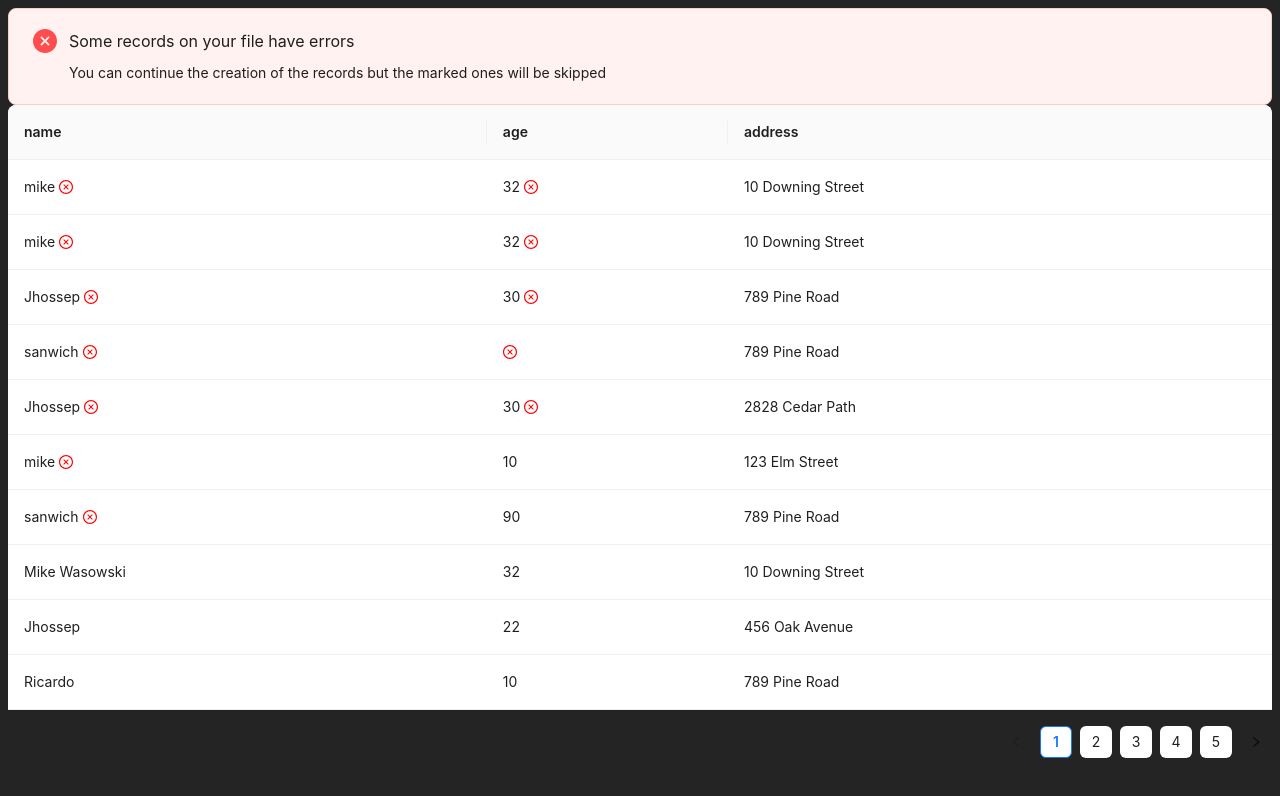
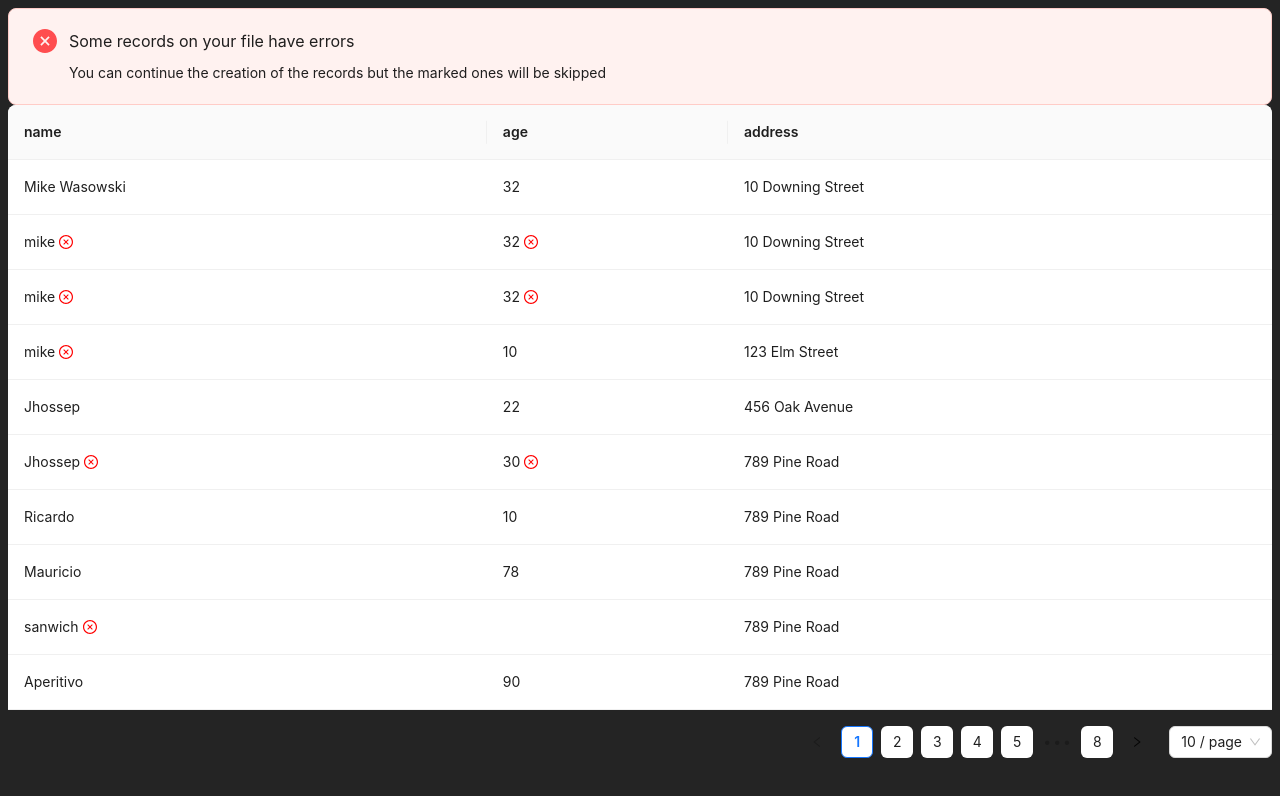
Before and after one commit to jhossepmartinez/table-error-tooltips, a React (Vite) app: page / in a window 1280 px wide. Shown: the top 796 px of the page. Built offline with nearby package versions, Linux system fonts and the light colour scheme.

Commit message:
omaga funciona

```diff
--- a/src/App.tsx
+++ b/src/App.tsx
@@ -13,7 +13,7 @@ import {  Validator } from './components/types';
 //
 // type Validator = (data: EnrichedDataSource[]) => EnrichedDataSource[];
 
-const validateDuplicatedNameAge: Validator = (data) => {
+const validateDuplicatedNameAge: Validator = (data, indexErrors) => {
     const seen = new Map<string, number>(); // Use a map to track the first occurrence index
     const updatedData = [...data]; // Create a mutable copy of the input array
 
@@ -23,6 +23,16 @@ const validateDuplicatedNameAge: Validator = (data) => {
 
         if (seen.has(key)) {
             const firstIndex = seen.get(key)!;
+            if (!indexErrors[index]) indexErrors[index] = {}
+            if (!indexErrors[firstIndex]) indexErrors[firstIndex] = {}
+            indexErrors[index]["name"] = []
+            indexErrors[index]["name"].push("Duplicated record")
+            indexErrors[firstIndex]["name"] = []
+            indexErrors[firstIndex]["name"].push("Duplicated record")
+            indexErrors[index]["age"] = []
+            indexErrors[index]["age"].push("Duplicated record")
+            indexErrors[firstIndex]["age"] = []
+            indexErrors[firstIndex]["age"].push("Duplicated record")
 
             // Update errors for the first occurrence
             const firstRecord = updatedData[firstIndex];
@@ -45,6 +55,7 @@ const validateDuplicatedNameAge: Validator = (data) => {
         } else {
             seen.set(key, index); // Record the index of the first occurrence
         }
+        if (index === data.length - 1) console.log("indexErrors", indexErrors)
 
         // Update the current record
         return updatedData[index] = {
@@ -55,8 +66,8 @@ const validateDuplicatedNameAge: Validator = (data) => {
 };
 
 // Validator for Jhossep's age
-const validateJhossepAgeErrors: Validator = (data) => {
-    return data.map(record => {
+const validateJhossepAgeErrors: Validator = (data, indexErrors) => {
+    return data.map((record, index) => {
         const errors: Record<string, string[]> = { ...record.errors };
 
         if (record.name === 'Jhossep' && record.age !== '22') {
@@ -64,6 +75,12 @@ const validateJhossepAgeErrors: Validator = (data) => {
             if (!errors.age) errors.age = [];
             errors.name.push("Jhossep needs to be 22");
             errors.age.push("Jhossep needs to be 22");
+
+            if (!indexErrors[index]) indexErrors[index] = {}
+            if (!indexErrors[index]["name"]) indexErrors[index]["name"] = []
+            indexErrors[index]["name"].push("Jhossep needs to be 22")
+            if (!indexErrors[index]["age"]) indexErrors[index]["age"] = []
+            indexErrors[index]["age"].push("Jhossep needs to be 22")
         }
 
         return {
@@ -74,13 +91,16 @@ const validateJhossepAgeErrors: Validator = (data) => {
 };
 
 // Validator for name capitalization
-const validateNameCapitalization: Validator = (data) => {
-    return data.map(record => {
+const validateNameCapitalization: Validator = (data, indexErrors) => {
+    return data.map((record, index) => {
         const errors: Record<string, string[]> = { ...record.errors };
 
         if (record.name && typeof record.name === "string" && record.name[0] !== record.name[0].toUpperCase()) {
             if (!errors.name) errors.name = [];
             errors.name.push("Name needs to be Capitalized");
+            if (!indexErrors[index]) indexErrors[index] = {}
+            if (!indexErrors[index]["name"]) indexErrors[index]["name"] = []
+            indexErrors[index]["name"].push("Name needs to be Capitalized")
         }
 
         return {
@@ -90,19 +110,7 @@ const validateNameCapitalization: Validator = (data) => {
     });
 };
 
-// Combined validation
-// const validateData = (data: EnrichedDataSource[]): EnrichedDataSource[] => {
-//     const validators: Validator[] = [
-//         validateRepeatedNameAgeErrors,
-//         validateJhossepAgeErrors,
-//         validateNameCapitalization,
-//     ];
-//
-//     return validators.reduce((validatedData, validator) => validator(validatedData), data);
-// };
-
 function App() {
-    // const columnNames = ['name', 'age', 'address'];
     const columnProperties = [
         {
             name: "name",
@@ -118,105 +126,7 @@ function App() {
         }
     ]
 
-    // const columns = columnNames.map((name) => ({
-    //     title: name,
-    //     dataIndex: name,
-    //     render: (text: string, record: EnrichedDataSource) => {
-    //         const errors = record.errors && record.errors[name]?.join("\n") || null;
-    //         return (
-    //             <>
-    //                 {text}
-    //                 {" "}
-    //                 { errors && (
-    //                     <Tooltip title={<span style={{ whiteSpace: 'pre-wrap' }}>
-    //                         {errors}
-    //                     </span>}>
-    //                         <CloseCircleOutlined style={{ color: "Red"}} />
-    //                     </Tooltip>
-    //                 ) }
-    //             </>
-    //         );
-    //     }
-    // }));
-
-    // const dataSource = [
-    //     {
-    //         key: '1',
-    //         name: 'Mike Wasowski',
-    //         age: '32',
-    //         address: '10 Downing Street',
-    //     },
-    //     {
-    //         key: '2',
-    //         name: 'Mike',
-    //         age: '32',
-    //         address: '10 Downing Street',
-    //     },
-    //     {
-    //         key: '3',
-    //         name: 'mike',
-    //         age: '32',
-    //         address: '10 Downing Street',
-    //     },
-    //     {
-    //         key: '4',
-    //         name: 'mike',
-    //         age: '10',
-    //         address: '123 Elm Street',
-    //     },
-    //     {
-    //         key: '5',
-    //         name: 'Jhossep',
-    //         age: '22',
-    //         address: '456 Oak Avenue',
-    //     },
-    //     {
-    //         key: '6',
-    //         name: 'Jhossep',
-    //         age: '30',
-    //         address: '789 Pine Road',
-    //     },
-    //     {
-    //         key: '7',
-    //         name: 'Ricardo',
-    //         age: '10',
-    //         address: '789 Pine Road',
-    //     },
-    //     {
-    //         key: '8',
-    //         name: 'Mauricio',
-    //         age: '78',
-    //         address: '789 Pine Road',
-    //     },
-    //     {
-    //         key: '9',
-    //         name: 'sanwich',
-    //         age: '90',
-    //         address: '789 Pine Road',
-    //     },
-    //     {
-    //         key: '10',
-    //         name: 'Aperitivo',
-    //         age: '90',
-    //         address: '789 Pine Road',
-    //     },
-    //     {
-    //         key: '11',
-    //         name: 'Openhauser',
-    //         age: '22',
-    //         address: '789 Pine Road',
-    //     },
-    //     {
-    //         key: '12',
-    //         name: 'sanwich',
-    //         age: '90',
-    //         address: '789 Pine Road',
-    //     },
-    // ];
-    //
     const dataSource = tempData
-    // const updatedSourceData = validateData(dataSource);
-    // console.log("updatedSourceData:", updatedSourceData);
 
     return (
         <ValidatedTable dataSource={dataSource} validators={[validateDuplicatedNameAge, validateJhossepAgeErrors, validateNameCapitalization]} columnProperties={columnProperties} />
--- a/src/components/ValidatedTable/ValidatedTable.tsx
+++ b/src/components/ValidatedTable/ValidatedTable.tsx
@@ -1,20 +1,28 @@
 import { Alert, Table, Tooltip } from "antd"
-import { ColumnProperty, EnrichedDataSource, Validator } from "../types"
+import { ColumnProperty, EnrichedDataSource, IndexErrors, Validator } from "../types"
 import { CloseCircleOutlined } from "@ant-design/icons";
+import { useState } from "react";
 
 export const ValidatedTable = ({validators, dataSource, columnProperties}: {validators: Validator[], dataSource: EnrichedDataSource[], columnProperties: ColumnProperty[]}) => {
+    const [pagination, setPagination] = useState({ current: 1, pageSize: 10 });
+
+    const indexErrors: IndexErrors = {}
     const columns = columnProperties.map((columnProp) => ({
         title: columnProp.name,
         dataIndex: columnProp.name,
-        render: (text: string, record: EnrichedDataSource) => {
+        render: (
+            text: string, record: EnrichedDataSource, relativeIndex: number
+        ) => {
             const errors = record.errors && record.errors[columnProp.name]?.join("\n") || null;
+            const absoluteIndex = (pagination.current - 1) * pagination.pageSize + relativeIndex;
+            const indexErrorMessages = indexErrors[absoluteIndex] && indexErrors[absoluteIndex][columnProp.name]?.join("\n") || null;
             return (
                 <>
                     {text}
                     {" "}
-                    { errors && (
+                    { indexErrorMessages && (
                         <Tooltip title={<span style={{ whiteSpace: 'pre-wrap' }}>
-                            {errors}
+                            {indexErrorMessages}
                         </span>}>
                             <CloseCircleOutlined style={{ color: "Red"}} />
                         </Tooltip>
@@ -44,7 +52,7 @@ export const ValidatedTable = ({validators, dataSource, columnProperties}: {vali
     }
 
     const validateData = (data: EnrichedDataSource[]): EnrichedDataSource[] => {
-        return validators.reduce((validatedData, validator) => validator(validatedData), data);
+        return validators.reduce((validatedData, validator) => validator(validatedData, indexErrors), data);
     };
 
     const validatedRequiredFieldsData = validateRequiredFields(dataSource)
@@ -53,22 +61,38 @@ export const ValidatedTable = ({validators, dataSource, columnProperties}: {vali
 
     validatedData.sort((a, b) => Object.keys(b.errors || {}).length - Object.keys(a.errors || {}).length)
 
-    console.log("initialData", dataSource)
+    // console.log("initialData", dataSource)
 
-    console.log("validatedData", validatedData)
+    // console.log("validatedData", validatedData)
 
     const dataWithoutErrors = validatedData.filter((record) => Object.keys(record.errors || {}).length === 0)
 
     const showDataHasErrorsAlert = dataWithoutErrors.length < dataSource.length
 
-    console.log("dataWithoutErrors", dataWithoutErrors)
+    // console.log("dataWithoutErrors", dataWithoutErrors)
+
+    console.log("indexErrors.length", Object.keys(indexErrors).length)
+    console.log("indexErrorsIndeces:", Object.keys(indexErrors))
+
+    const errorIndices = Object.keys(indexErrors).map((index) => parseInt(index))
+
+    const handleTableChange = (pagination) => {
+        setPagination({
+            current: pagination.current,
+            pageSize: pagination.pageSize,
+        });
+    };
 
     return (
         <div>
             { showDataHasErrorsAlert && (
                 <Alert type="error" showIcon message="Some records on your file have errors" description="You can continue the creation of the records but the marked ones will be skipped"></Alert>
             )}
-            <Table dataSource={validatedData} columns={columns}></Table>
+            <Table dataSource={dataSource} columns={columns} pagination={{
+                current: pagination.current,
+                pageSize: pagination.pageSize,
+                onChange: (page, pageSize) => handleTableChange({ current: page, pageSize }),
+            }}></Table>
         </div>
     )
 }
--- a/src/components/types.ts
+++ b/src/components/types.ts
@@ -4,9 +4,12 @@ export type EnrichedDataSource = DataSource & {
     errors?: Record<string, string[]>;
 };
 
-export type Validator = (data: EnrichedDataSource[]) => EnrichedDataSource[];
 
 export type ColumnProperty = {
     name: string;
     isRequired: boolean;
 }
+
+export type IndexErrors = Record<string, Record<string, string[]>>
+
+export type Validator = (data: EnrichedDataSource[], indexErrors: IndexErrors) => EnrichedDataSource[];
--- a/src/temp.json
+++ b/src/temp.json
@@ -55,5 +55,119 @@
   { "key": "39", "name": "Zane", "age": "34", "address": "2727 Birch Lane" },
   { "key": "40", "name": "Zoey", "age": "29", "address": "2828 Cedar Path" },
 
-  { "key": "41", "name": "Jhossep", "age": "30", "address": "2828 Cedar Path" }
+  { "key": "41", "name": "Jhossep", "age": "30", "address": "2828 Cedar Path" },
+  { "key": "42", "name": "Sophia", "age": "25", "address": "123 Maple Street" },
+  { "key": "43", "name": "Jackson", "age": "35", "address": "456 Oak Lane" },
+  { "key": "44", "name": "Emma", "age": "28", "address": "789 Pine Avenue" },
+  {
+    "key": "45",
+    "name": "Liam",
+    "age": "40",
+    "address": "1010 Birch Boulevard"
+  },
+  { "key": "46", "name": "Olivia", "age": "22", "address": "2020 Elm Drive" },
+  { "key": "47", "name": "Noah", "age": "33", "address": "3030 Willow Road" },
+  { "key": "48", "name": "Ava", "age": "29", "address": "4040 Fir Court" },
+  { "key": "49", "name": "Mason", "age": "31", "address": "5050 Cypress Way" },
+  {
+    "key": "50",
+    "name": "Isabella",
+    "age": "27",
+    "address": "6060 Redwood Circle"
+  },
+  {
+    "key": "51",
+    "name": "Lucas",
+    "age": "24",
+    "address": "7070 Magnolia Place"
+  },
+  { "key": "52", "name": "Mia", "age": "26", "address": "8080 Aspen Street" },
+  {
+    "key": "53",
+    "name": "Ethan",
+    "age": "36",
+    "address": "9090 Sequoia Terrace"
+  },
+  { "key": "54", "name": "Amelia", "age": "32", "address": "1111 Palm Way" },
+  { "key": "55", "name": "James", "age": "45", "address": "1212 Maple Grove" },
+  { "key": "56", "name": "Harper", "age": "21", "address": "1313 Cherry Lane" },
+  {
+    "key": "57",
+    "name": "Benjamin",
+    "age": "38",
+    "address": "1414 Spruce Road"
+  },
+  {
+    "key": "58",
+    "name": "Evelyn",
+    "age": "34",
+    "address": "1515 Juniper Street"
+  },
+  {
+    "key": "59",
+    "name": "Elijah",
+    "age": "37",
+    "address": "1616 Cedar Avenue"
+  },
+  {
+    "key": "60",
+    "name": "Charlotte",
+    "age": "23",
+    "address": "1717 Walnut Drive"
+  },
+  { "key": "61", "name": "William", "age": "42", "address": "1818 Maple Way" },
+  { "key": "62", "name": "Aria", "age": "28", "address": "1919 Oak Circle" },
+  {
+    "key": "63",
+    "name": "Alexander",
+    "age": "39",
+    "address": "2021 Pine Court"
+  },
+  {
+    "key": "64",
+    "name": "Scarlett",
+    "age": "26",
+    "address": "2122 Birch Drive"
+  },
+  { "key": "65", "name": "Henry", "age": "31", "address": "2324 Elm Avenue" },
+  { "key": "66", "name": "Luna", "age": "27", "address": "2425 Willow Street" },
+  { "key": "67", "name": "Aiden", "age": "33", "address": "2526 Fir Grove" },
+  { "key": "68", "name": "Ella", "age": "29", "address": "2627 Redwood Road" },
+  {
+    "key": "69",
+    "name": "Sebastian",
+    "age": "41",
+    "address": "2728 Magnolia Lane"
+  },
+  { "key": "70", "name": "Grace", "age": "22", "address": "2829 Aspen Circle" },
+  {
+    "key": "71",
+    "name": "Daniel",
+    "age": "35",
+    "address": "2930 Sequoia Boulevard"
+  },
+  { "key": "72", "name": "Chloe", "age": "24", "address": "3031 Palm Terrace" },
+  {
+    "key": "73",
+    "name": "Matthew",
+    "age": "37",
+    "address": "3132 Maple Grove"
+  },
+  { "key": "74", "name": "Sofia", "age": "30", "address": "3233 Cherry Court" },
+  { "key": "75", "name": "Jackson", "age": "39", "address": "3334 Spruce Way" },
+  { "key": "76", "name": "Lily", "age": "21", "address": "3435 Juniper Place" },
+  {
+    "key": "77",
+    "name": "Wyatt",
+    "age": "29",
+    "address": "3536 Cedar Terrace"
+  },
+  {
+    "key": "78",
+    "name": "hannah",
+    "age": "31",
+    "address": "3637 Walnut Avenue"
+  },
+  { "key": "79", "name": "Owen", "age": "34", "address": "3738 Maple Street" },
+  { "key": "80", "name": "Layla", "age": "25", "address": "3839 Oak Drive" }
 ]
```
